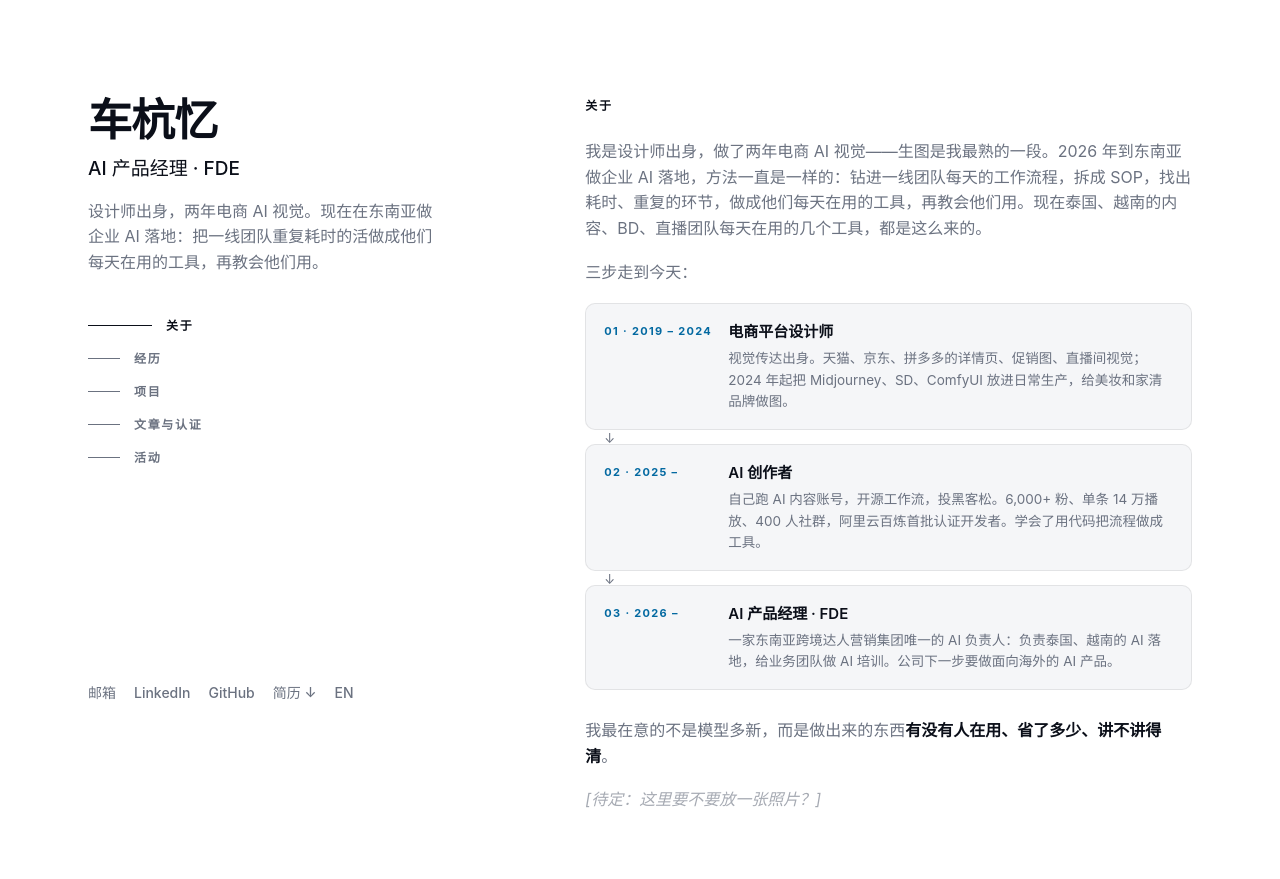
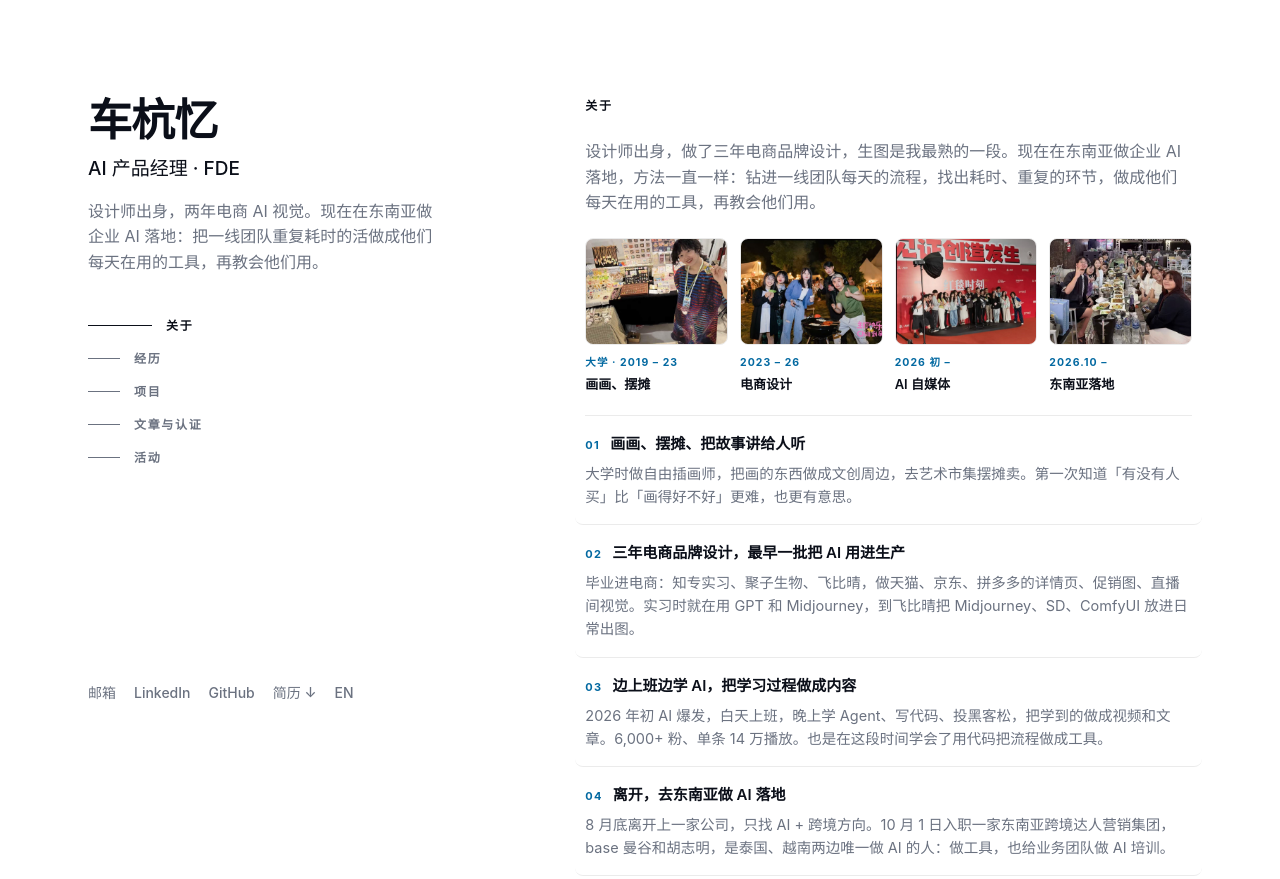
Before and after one commit to ChecheChat/chechechat.github.io, a plain HTML site: page zh.html in a window 1280 px wide. Shown: the top 879 px of the page. Drawn offline with Linux system fonts and the light colour scheme.

Commit message:
About: horizontal 4-beat photo strip + numbered beats
Co-Authored-By: Claude Fable 5.1 <noreply@anthropic.com>

```diff
--- a/site.css
+++ b/site.css
@@ -73,6 +73,21 @@ section h2 { font-size: 12px; letter-spacing: .14em; text-transform: uppercase;
 .path .step .t { color: var(--fg-strong); font-weight: 600; margin: 0 0 4px; font-size: 15px; }
 .path .step .d { color: var(--muted); font-size: 13.5px; margin: 0; }
 .path .step + .step::before { content: "↓"; position: absolute; left: 18px; top: -17px; color: var(--muted); font-size: 13px; }
+
+/* about: horizontal photo strip + numbered beats */
+.strip { display: grid; grid-template-columns: repeat(4, minmax(0, 1fr)); gap: 12px; margin: 22px 0 8px; }
+.strip .cell { display: block; min-width: 0; text-decoration: none; color: inherit; border-radius: 10px; padding: 6px; margin: -6px; transition: background .2s ease; }
+.strip .cell img { display: block; width: 100%; aspect-ratio: 4 / 3; object-fit: cover; border-radius: 8px; border: 1px solid var(--line); filter: saturate(.92); transition: transform .25s ease, filter .25s ease; }
+.strip .cell:hover img, .strip .cell.on img { transform: translateY(-2px); filter: saturate(1); }
+.strip .cell .k { font-size: 10.5px; letter-spacing: .1em; text-transform: uppercase; color: var(--accent); font-weight: 700; margin-top: 10px; white-space: nowrap; }
+.strip .cell .t { font-size: 13px; color: var(--fg-strong); font-weight: 600; margin-top: 2px; white-space: nowrap; }
+.beats { list-style: none; padding: 0; margin: 20px 0 24px; border-top: 1px solid var(--line); }
+.beats li { padding: 16px 10px; margin: 0 -10px; border-bottom: 1px solid var(--line); border-radius: 8px; transition: background .2s ease; }
+.beats li.on { background: var(--bg-soft); }
+.beats .h { color: var(--fg-strong); font-weight: 600; font-size: 15px; }
+.beats .n { color: var(--accent); font-size: 11px; letter-spacing: .12em; font-weight: 700; margin-right: 10px; }
+.beats p { margin: 6px 0 0; color: var(--muted); font-size: 14.5px; }
+@media (max-width: 480px) { .strip { gap: 8px; } .strip .cell .k { font-size: 9.5px; letter-spacing: .04em; } .strip .cell .t { font-size: 12px; } }
 .sub { color: var(--muted); font-size: 13px; margin: 24px 0 4px 20px; }
 .row .pain { color: var(--muted); font-size: 14.5px; margin: 8px 0 0; }
 .row .pain b { color: var(--fg); font-weight: 600; }
--- a/zh.html
+++ b/zh.html
@@ -5,7 +5,7 @@
 <meta name="viewport" content="width=device-width, initial-scale=1">
 <title>车杭忆 · AI 内容解决方案</title>
 <meta name="description" content="设计师出身的应用 AI 构建者。会做 AI 内容，能把它做成团队每天在用的工具，还能讲给付钱的人听。">
-<link rel="stylesheet" href="site.css?v=4">
+<link rel="stylesheet" href="site.css?v=5">
 </head>
 <body>
 <div class="wrap">
@@ -39,15 +39,23 @@
     <!-- 关于 -->
     <section id="about" class="prose">
       <h2>关于</h2>
-      <p>我是设计师出身，做了两年电商 AI 视觉——生图是我最熟的一段。2026 年到东南亚做企业 AI 落地，方法一直是一样的：钻进一线团队每天的工作流程，拆成 SOP，找出耗时、重复的环节，做成他们每天在用的工具，再教会他们用。现在泰国、越南的内容、BD、直播团队每天在用的几个工具，都是这么来的。</p>
-      <p>三步走到今天：</p>
-      <div class="path">
-        <div class="step"><div class="k">01 · 2019 – 2024</div><div><div class="t">电商平台设计师</div><p class="d">视觉传达出身。天猫、京东、拼多多的详情页、促销图、直播间视觉；2024 年起把 Midjourney、SD、ComfyUI 放进日常生产，给美妆和家清品牌做图。</p></div></div>
-        <div class="step"><div class="k">02 · 2025 –</div><div><div class="t">AI 创作者</div><p class="d">自己跑 AI 内容账号，开源工作流，投黑客松。6,000+ 粉、单条 14 万播放、400 人社群，阿里云百炼首批认证开发者。学会了用代码把流程做成工具。</p></div></div>
-        <div class="step"><div class="k">03 · 2026 –</div><div><div class="t">AI 产品经理 · FDE</div><p class="d">一家东南亚跨境达人营销集团唯一的 AI 负责人：负责泰国、越南的 AI 落地，给业务团队做 AI 培训。公司下一步要做面向海外的 AI 产品。</p></div></div>
+      <p>设计师出身，做了三年电商品牌设计，生图是我最熟的一段。现在在东南亚做企业 AI 落地，方法一直一样：钻进一线团队每天的流程，找出耗时、重复的环节，做成他们每天在用的工具，再教会他们用。</p>
+
+      <div class="strip" id="about-strip">
+        <a class="cell" href="#beat-1" data-beat="1"><img src="assets/about/01.jpg" alt="艺术市集摆摊现场"><div class="k">大学 · 2019 – 23</div><div class="t">画画、摆摊</div></a>
+        <a class="cell" href="#beat-2" data-beat="2"><img src="assets/about/02.jpg" alt="电商公司团建"><div class="k">2023 – 26</div><div class="t">电商设计</div></a>
+        <a class="cell" href="#beat-3" data-beat="3"><img src="assets/about/03.jpg" alt="AI 大会现场"><div class="k">2026 初 –</div><div class="t">AI 自媒体</div></a>
+        <a class="cell" href="#beat-4" data-beat="4"><img src="assets/about/04.jpg" alt="泰国团队聚餐"><div class="k">2026.10 –</div><div class="t">东南亚落地</div></a>
       </div>
+
+      <ol class="beats">
+        <li id="beat-1"><div class="h"><span class="n">01</span>画画、摆摊、把故事讲给人听</div><p>大学时做自由插画师，把画的东西做成文创周边，去艺术市集摆摊卖。第一次知道「有没有人买」比「画得好不好」更难，也更有意思。</p></li>
+        <li id="beat-2"><div class="h"><span class="n">02</span>三年电商品牌设计，最早一批把 AI 用进生产</div><p>毕业进电商：知专实习、聚子生物、飞比晴，做天猫、京东、拼多多的详情页、促销图、直播间视觉。实习时就在用 GPT 和 Midjourney，到飞比晴把 Midjourney、SD、ComfyUI 放进日常出图。</p></li>
+        <li id="beat-3"><div class="h"><span class="n">03</span>边上班边学 AI，把学习过程做成内容</div><p>2026 年初 AI 爆发，白天上班，晚上学 Agent、写代码、投黑客松，把学到的做成视频和文章。6,000+ 粉、单条 14 万播放。也是在这段时间学会了用代码把流程做成工具。</p></li>
+        <li id="beat-4"><div class="h"><span class="n">04</span>离开，去东南亚做 AI 落地</div><p>8 月底离开上一家公司，只找 AI + 跨境方向。10 月 1 日入职一家东南亚跨境达人营销集团，base 曼谷和胡志明，是泰国、越南两边唯一做 AI 的人：做工具，也给业务团队做 AI 培训。</p></li>
+      </ol>
+
       <p>我最在意的不是模型多新，而是做出来的东西<b>有没有人在用、省了多少、讲不讲得清</b>。</p>
-      <p class="placeholder">[待定：这里要不要放一张照片？]</p>
     </section>
 
     <!-- 经历 -->
@@ -377,6 +385,16 @@
     es.forEach(e => { if (e.isIntersecting) links.forEach(a => a.classList.toggle('active', a.getAttribute('href') === '#' + e.target.id)); });
   }, { rootMargin: '-40% 0px -55% 0px' });
   secs.forEach(s => s && io.observe(s));
+
+  // about strip ↔ beats hover link
+  document.querySelectorAll('#about-strip .cell').forEach(c => {
+    const li = document.getElementById('beat-' + c.dataset.beat);
+    const on = v => { c.classList.toggle('on', v); li && li.classList.toggle('on', v); };
+    c.addEventListener('mouseenter', () => on(true));
+    c.addEventListener('mouseleave', () => on(false));
+    li && li.addEventListener('mouseenter', () => on(true));
+    li && li.addEventListener('mouseleave', () => on(false));
+  });
 </script>
 </body>
 </html>
```
Also changed, not shown: work/zh/_stub.html (+1 -1 lines), work/zh/creator-crm-bee.html (+1 -1 lines), work/zh/expo-intel.html (+1 -1 lines), work/zh/feibiqing-ab-creatives.html (+1 -1 lines), work/zh/product3d-studio.html (+1 -1 lines), work/zh/short-video-workbench.html (+1 -1 lines), work/zh/thailand-ai-market.html (+1 -1 lines), work/zh/trend-assistant.html (+1 -1 lines), work/zh/ugc-video-workflow.html (+1 -1 lines), work/zh/viral-remake.html (+1 -1 lines), work/zh/vpro-beauty-visuals.html (+1 -1 lines), assets/about/01.jpg (added), assets/about/02.jpg (added), assets/about/03.jpg (added), 1 more files.
